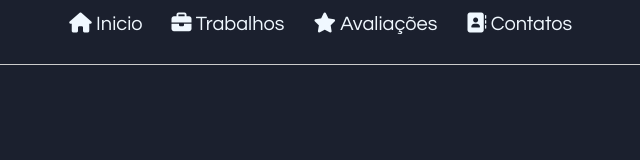
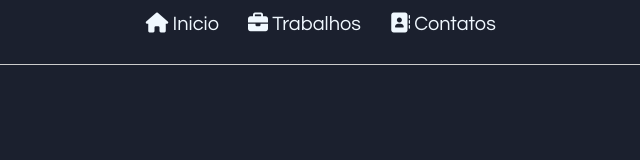
Before and after one commit to Rennerizando/Portifolio-joao-renner, a plain HTML site: page sobre.html in a window 1280 px wide. Shown: the whole page, without its empty margins (332-972 px from the left). Drawn offline with Linux system fonts and the light colour scheme.

Commit message:
Update sobre.html

```diff
--- a/sobre.html
+++ b/sobre.html
@@ -14,7 +14,6 @@
 			<ul class="listas">
                 <li><i class="fa-solid fa-house"></i> <a href="index.html">Inicio</a></li>
 				<li><i class="fa-solid fa-briefcase"></i> <a href="flyers.html">Trabalhos</a></li>
-				<li><i class="fa-solid fa-star"></i> <a href="avaliacoes.html">Avaliações</a></li>
 				<li><i class="fa-solid fa-address-book"></i> <a href="contato.html">Contatos</a></li>
 			</ul>
 		</nav>
```
